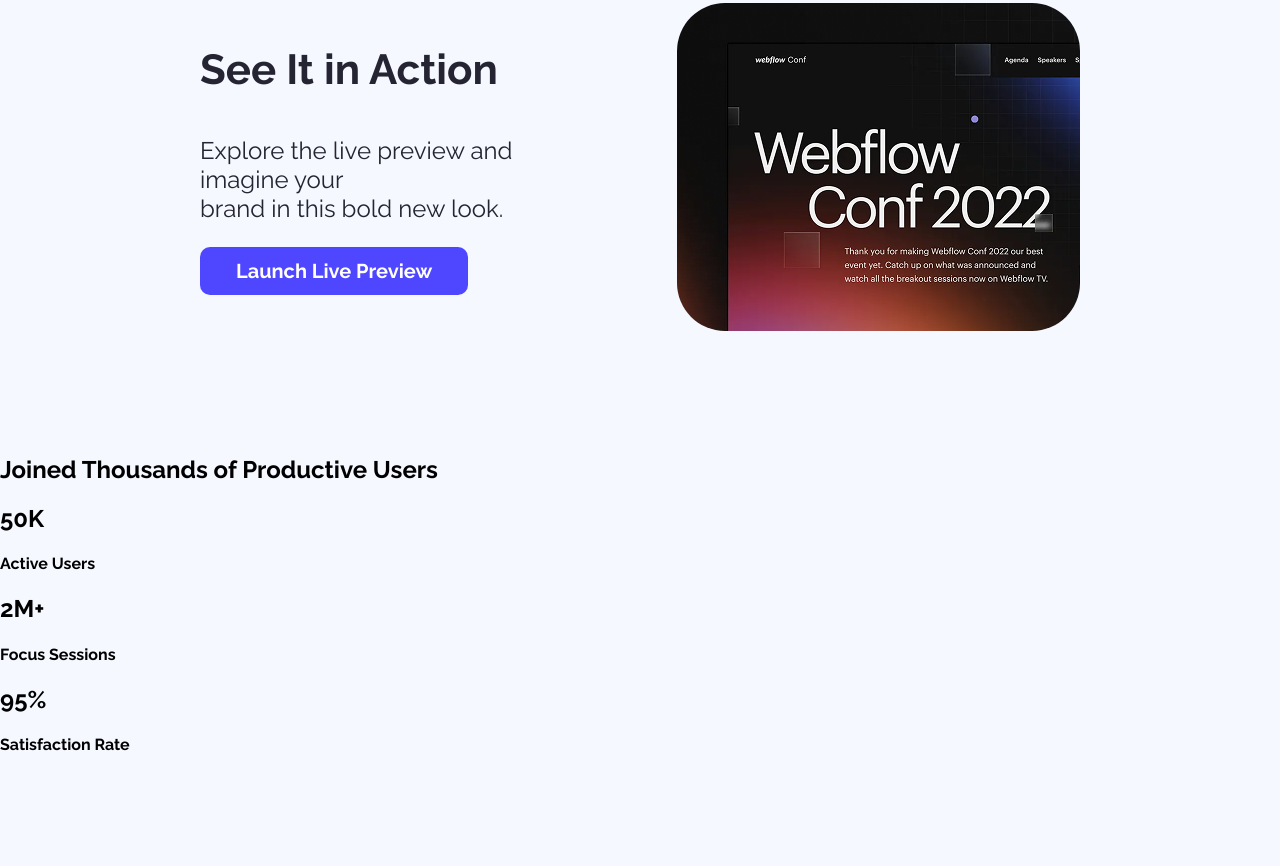
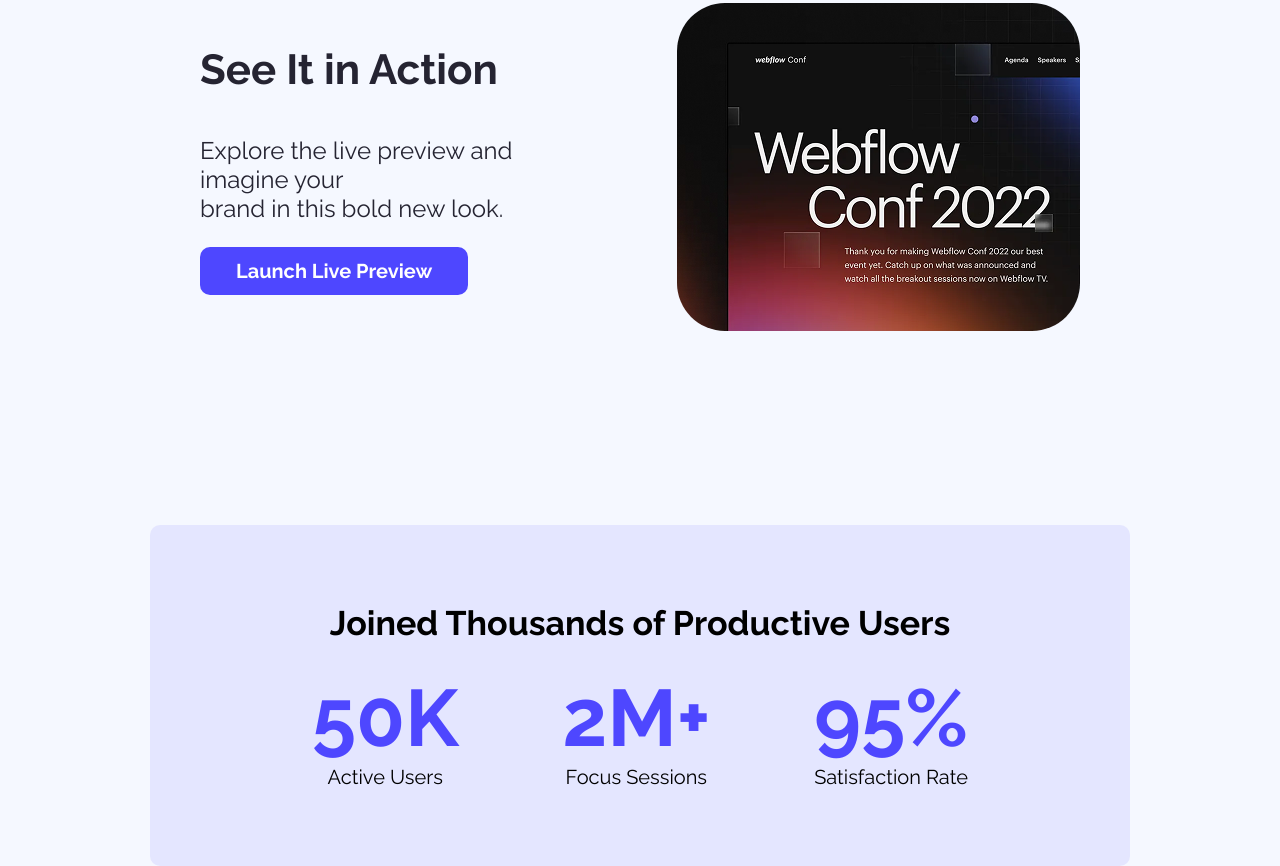
Before and after one commit to nayeemahmed0/Assignment-1, a plain HTML site: page B12A01-landing-launchpad/index.html in a window 1280 px wide. Shown: the part 787-1653 px from the top of the page. Before the commit the page ends 1562 px from the top, so only its background shows below. Drawn offline with Linux system fonts and the light colour scheme.

Commit message:
added productive section style

```diff
--- a/B12A01-landing-launchpad/styles/assignment.css
+++ b/B12A01-landing-launchpad/styles/assignment.css
@@ -96,3 +96,34 @@ nav{
   .action-img{
     border-radius: 48px;
   }
+    /* productive section */
+    .user-section{
+    background-color: rgba(78, 71, 255, 0.1);
+    margin: 0px 150px;
+    border-radius: 10px;
+    margin-bottom: 0px;
+    padding: 50px 110px;
+    margin-top: 90px;
+}
+.user-title{
+    font-size: 34px;
+    font-weight: bold;
+    text-align: center;
+}
+.item-container {
+    display: flex;
+    justify-content: space-around;
+}
+.item-title{
+    color: #4E47FF;
+    font-size: 80px;
+    font-weight: bold;
+    margin-bottom: 0px;
+    margin-top: 0px;
+}
+.item-description{
+    font-size: 20px;
+    font-weight: 400;
+    text-align: center;
+    margin-top: 0px;
+}
```
